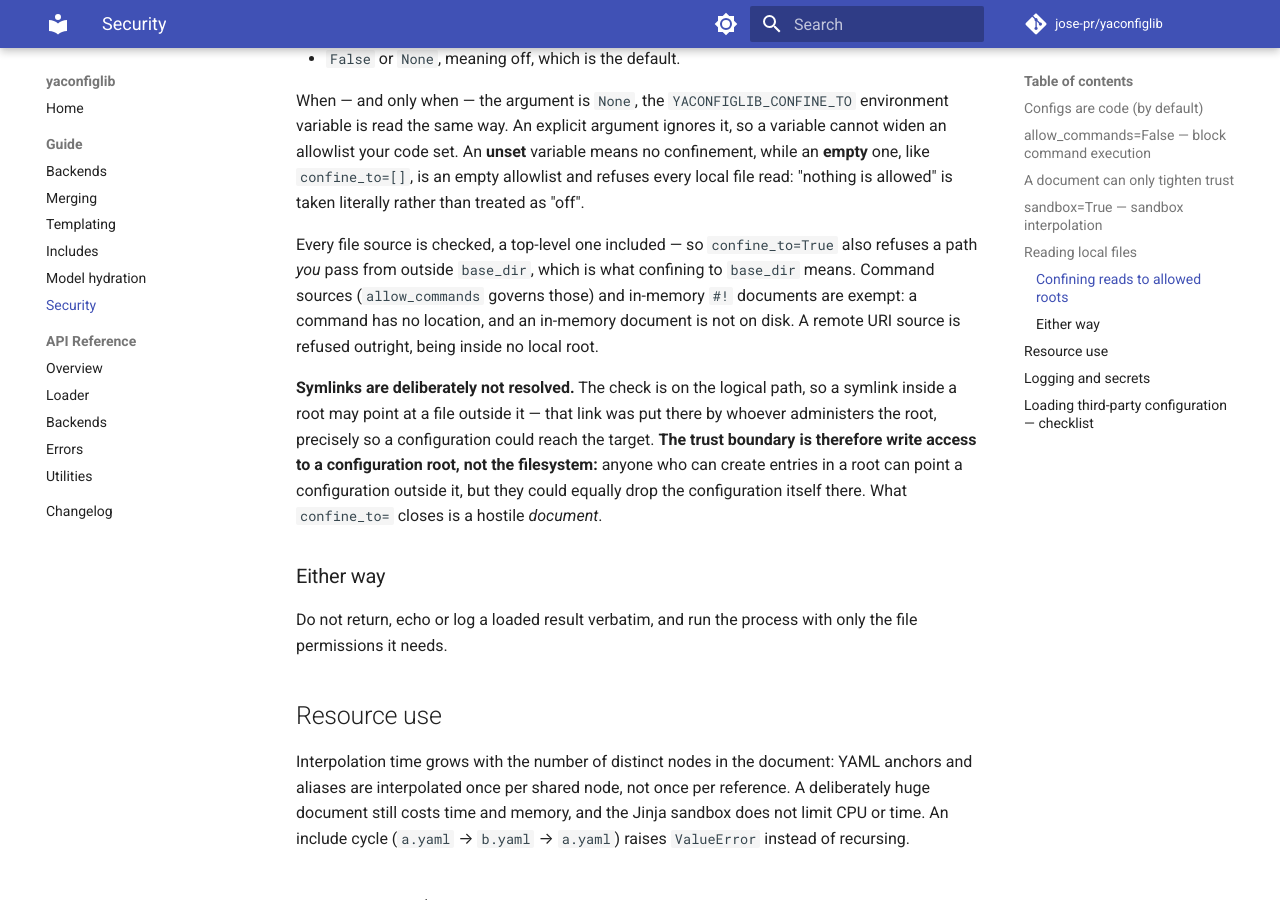
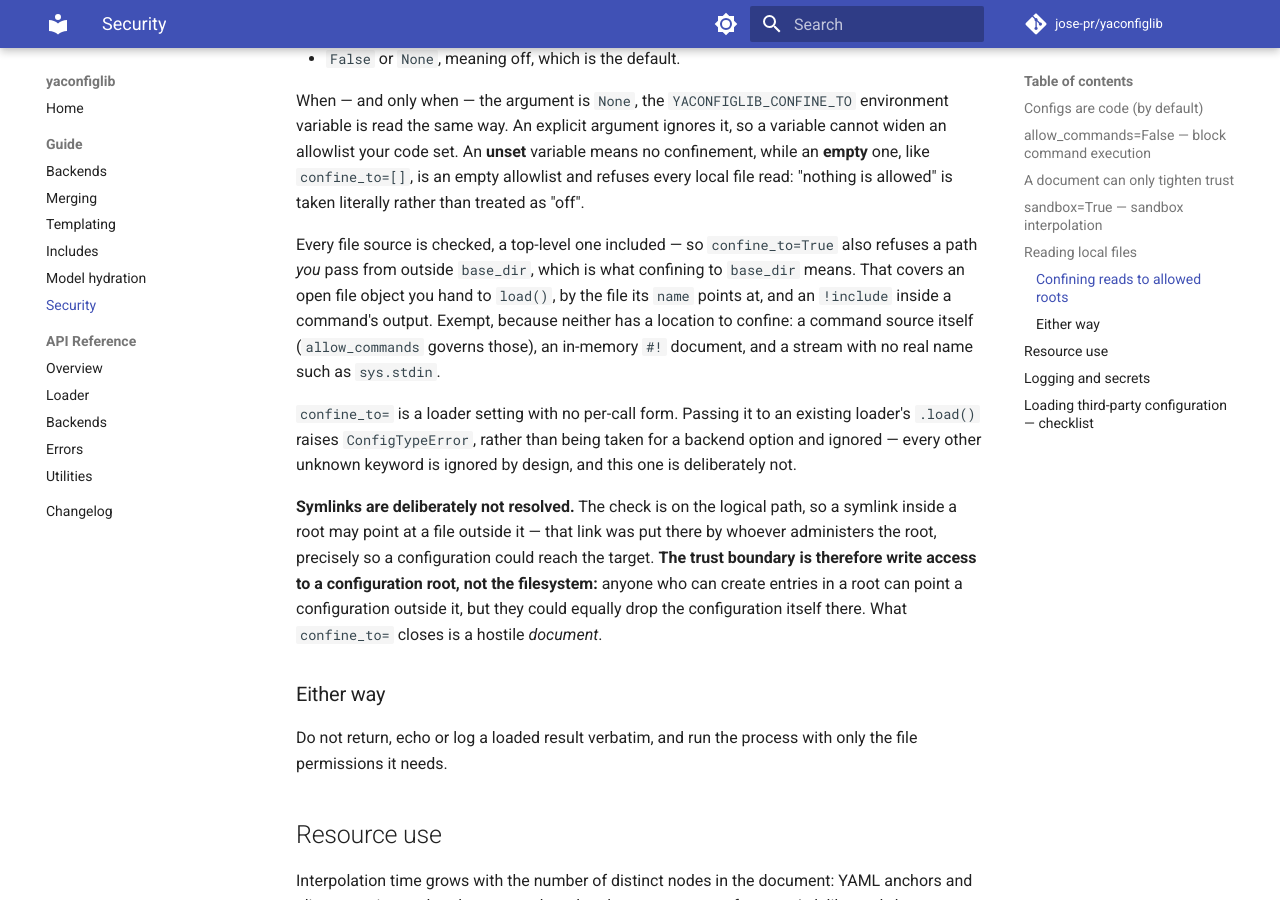
Before and after one commit to jose-pr/yaconfiglib, an MkDocs documentation site: the page built from docs/guide/security.md, in a window 1280 px wide and 900 px high, scrolled down 3086 px. Built offline with MkDocs 1.6.1 and Material for MkDocs 9.7.7, drawn with Linux system fonts in a browser that asks for light colours; comment, search, counter and statistics services are not loaded.

Commit message:
docs: say what confine_to= now covers, and that it has no per-call form
The exemption list said only command sources and in-memory documents, while
a stream and a command output's own includes were exempt in practice. Both
are now checked, so the guide, the API header and the docstring say so --
including which streams stay exempt and why (no location to confine).

They also state the two rules the review showed a reader could not have
guessed: confine_to= has no per-call form and raises rather than being
ignored there, and assigning the attribute is honoured. The API header's
blanket "all constructor args become instance defaults, overridable
per-call" now carries that exception, since for this option neither half
was true.

```diff
--- a/docs/guide/security.md
+++ b/docs/guide/security.md
@@ -146,10 +146,16 @@ taken literally rather than treated as "off".
 
 Every file source is checked, a top-level one included — so
 `confine_to=True` also refuses a path *you* pass from outside `base_dir`,
-which is what confining to `base_dir` means. Command sources
-(`allow_commands` governs those) and in-memory `#!` documents are exempt: a
-command has no location, and an in-memory document is not on disk. A remote
-URI source is refused outright, being inside no local root.
+which is what confining to `base_dir` means. That covers an open file object
+you hand to `load()`, by the file its `name` points at, and an `!include`
+inside a command's output. Exempt, because neither has a location to confine:
+a command source itself (`allow_commands` governs those), an in-memory `#!`
+document, and a stream with no real name such as `sys.stdin`.
+
+`confine_to=` is a loader setting with no per-call form. Passing it to an
+existing loader's `.load()` raises `ConfigTypeError`, rather than being taken
+for a backend option and ignored — every other unknown keyword is ignored by
+design, and this one is deliberately not.
 
 **Symlinks are deliberately not resolved.** The check is on the logical path,
 so a symlink inside a root may point at a file outside it — that link was put
```
Also changed, not shown: CHANGELOG.md (+12 -0 lines), docs/guide/includes.md (+3 -0 lines), src/yaconfiglib/AGENTS.md (+16 -7 lines).
